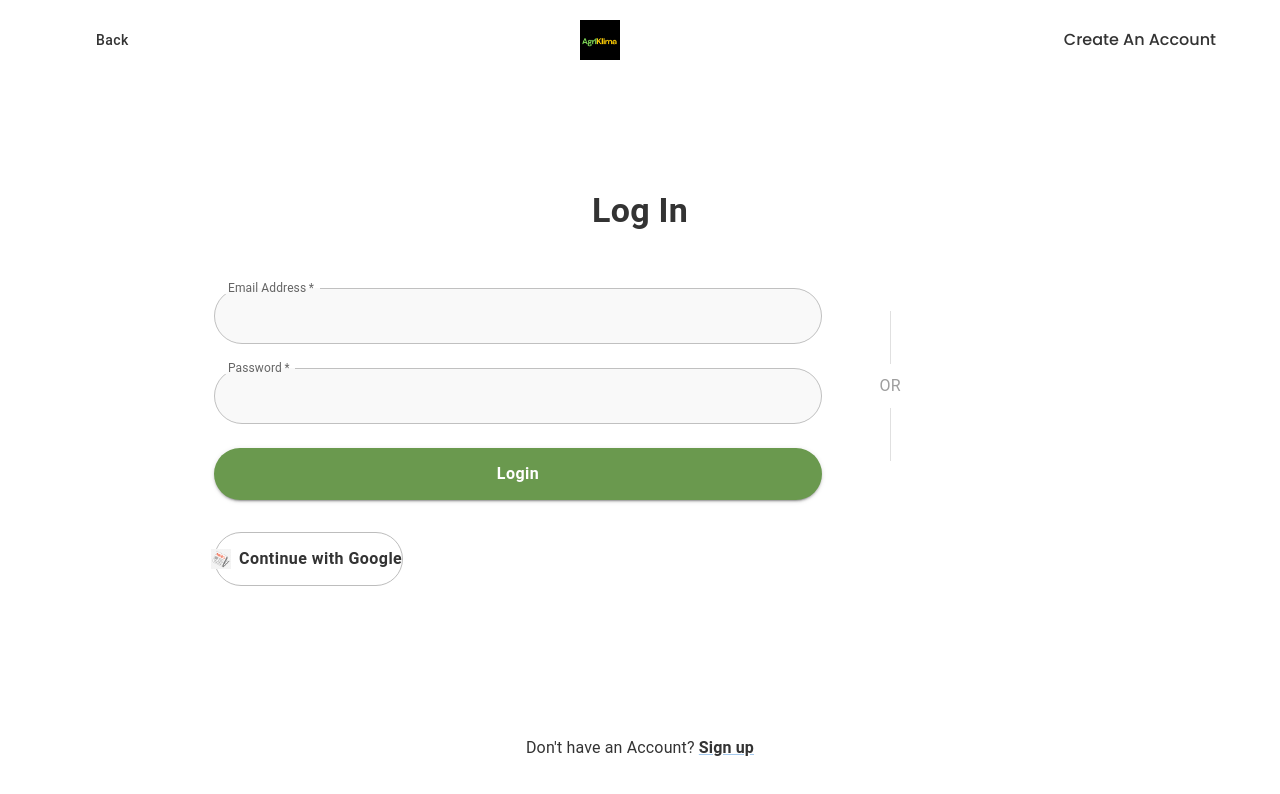
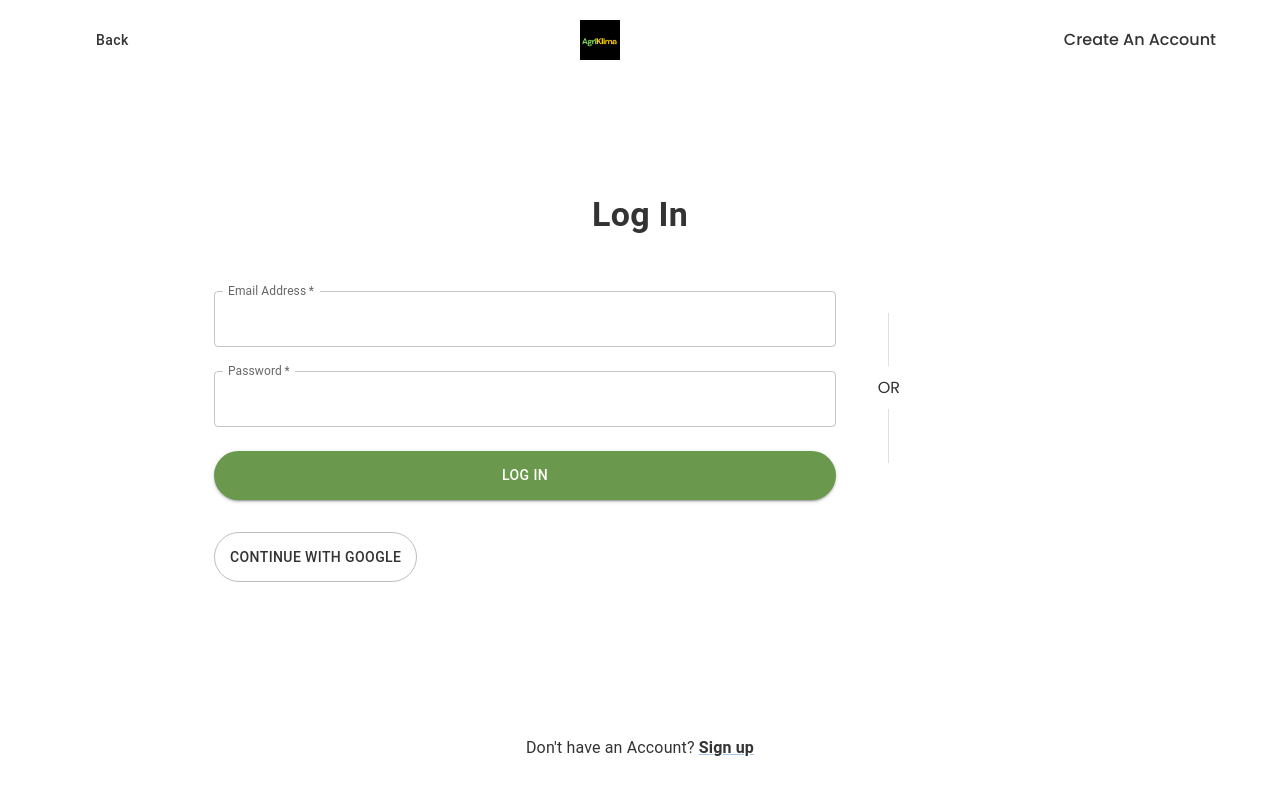
Before and after one commit to Piklar/AgriKlima, a React (Vite) app in the folder AgriKlima-FE/: page /login in a window 1280 px wide. Shown: the top 794 px of the page. Built offline with nearby package versions, Linux system fonts and the light colour scheme; some icons are missing.

Commit message:
fix(user): ensure getProfile sends user object directly

```diff
--- a/AgriKlima-FE/src/pages/LoginPage.jsx
+++ b/AgriKlima-FE/src/pages/LoginPage.jsx
@@ -1,5 +1,5 @@
-import React, { useState } from 'react';
-import { useNavigate } from 'react-router-dom';
+import React, { useState, useEffect } from 'react';
+import { useNavigate, Link as RouterLink } from 'react-router-dom';
 import { Container, Box, Typography, TextField, Button, Divider, Link as MuiLink, Grid, InputAdornment } from '@mui/material';
 import { useAuth } from '../context/AuthContext';
 import Swal from 'sweetalert2';
@@ -9,90 +9,64 @@ import ArrowBackIcon from '@mui/icons-material/ArrowBack';
 import EmailOutlinedIcon from '@mui/icons-material/EmailOutlined';
 import LockOutlinedIcon from '@mui/icons-material/LockOutlined';
 import logo from '../assets/logo.png';
-import googleLogo from '../assets/images/google-logo.png';
 
 const LoginPage = () => {
   const navigate = useNavigate();
-  const { login } = useAuth();
+  const { login, isAuthenticated, user, loading } = useAuth();
 
-  // State for form inputs and loading
   const [email, setEmail] = useState('');
   const [password, setPassword] = useState('');
-  const [loading, setLoading] = useState(false);
+  const [isSubmitting, setIsSubmitting] = useState(false);
 
-  // Common styles for input fields and buttons
-  const inputStyles = {
-    '& .MuiOutlinedInput-root': {
-      borderRadius: '30px',
-      backgroundColor: '#f9f9f9'
-    }
-  };
-
-  const buttonStyles = {
-    borderRadius: '30px',
-    padding: '12px 0',
-    textTransform: 'none',
-    fontSize: '16px',
-    fontWeight: '600'
-  };
-
-  // Handle login form submit with real API call
-  const handleLogin = async (e) => {
-    e.preventDefault();
-    setLoading(true);
-    try {
-      // Call the login function from AuthContext with the user's input
-      const user = await login(email, password);
-
+  // Watch for successful authentication and redirect
+  useEffect(() => {
+    if (isAuthenticated && user) {
       Swal.fire({
         title: 'Login Successful!',
         text: `Welcome back, ${user.firstName}!`,
         icon: 'success',
-        timer: 2000,
+        timer: 1500,
         showConfirmButton: false
       });
 
-      // Intelligent redirect based on user role
       if (user.isAdmin) {
         navigate('/admin/crops');
       } else {
         navigate('/dashboard');
       }
+    }
+  }, [isAuthenticated, user, navigate]);
+
+  const handleLogin = async (e) => {
+    e.preventDefault();
+    setIsSubmitting(true);
+    try {
+      await login(email, password);
+      // Success handled by useEffect
     } catch (error) {
-      console.error("Login error:", error);
-      const errorMessage = error.response?.data?.error || "An unexpected error occurred. Please try again.";
+      const errorMessage = error.response?.data?.error || "An unexpected error occurred.";
       Swal.fire('Login Failed', errorMessage, 'error');
-    } finally {
-      setLoading(false);
+      setIsSubmitting(false);
     }
+    // Don't set isSubmitting to false on success, as navigation will occur
   };
+
+  // If still checking token, or already logged in, don't show form
+  if (loading) return <Typography>Loading...</Typography>;
+  if (isAuthenticated) { navigate('/dashboard'); return null; }
 
   return (
     <Box sx={{ backgroundColor: 'white', minHeight: '100vh', display: 'flex', flexDirection: 'column' }}>
-      {/* 1. Header Section */}
       <Container maxWidth="lg">
         <Box sx={{ display: 'flex', justifyContent: 'space-between', alignItems: 'center', padding: '20px 0' }}>
-          <Button
-            startIcon={<ArrowBackIcon />}
-            onClick={() => navigate(-1)}
-            sx={{ color: 'var(--dark-text)', textTransform: 'none' }}
-          >
-            Back
-          </Button>
+          <Button startIcon={<ArrowBackIcon />} onClick={() => navigate(-1)} sx={{ color: 'var(--dark-text)', textTransform: 'none' }}>Back</Button>
           <img src={logo} alt="AgriKlima Logo" style={{ height: '40px' }} />
-          <MuiLink href="/signup" underline="hover" sx={{ color: 'var(--dark-text)', fontWeight: 500 }}>
-            Create An Account
-          </MuiLink>
+          <MuiLink component={RouterLink} to="/signup" underline="hover" sx={{ color: 'var(--dark-text)', fontWeight: 500 }}>Create An Account</MuiLink>
         </Box>
       </Container>
-
-      {/* 2. Main Login Form Section */}
       <Container maxWidth="md" sx={{ flexGrow: 1, display: 'flex', flexDirection: 'column', justifyContent: 'center' }}>
-        <Typography variant="h4" sx={{ textAlign: 'center', mb: 5, fontWeight: 600 }}>
-          Log In
-        </Typography>
+        <Typography variant="h4" sx={{ textAlign: 'center', mb: 5, fontWeight: 600 }}>Log In</Typography>
         <Grid container alignItems="center" spacing={4}>
-          {/* Left Side: Email/Password Form */}
           <Grid item xs={12} md={5}>
             <Box component="form" noValidate autoComplete="off" onSubmit={handleLogin}>
               <TextField
@@ -100,7 +74,6 @@ const LoginPage = () => {
                 required
                 label="Email Address"
                 margin="normal"
-                sx={inputStyles}
                 value={email}
                 onChange={(e) => setEmail(e.target.value)}
                 InputProps={{
@@ -108,7 +81,7 @@ const LoginPage = () => {
                     <InputAdornment position="start">
                       <EmailOutlinedIcon sx={{ color: 'grey.500' }} />
                     </InputAdornment>
-                  ),
+                  )
                 }}
               />
               <TextField
@@ -117,7 +90,6 @@ const LoginPage = () => {
                 type="password"
                 label="Password"
                 margin="normal"
-                sx={inputStyles}
                 value={password}
                 onChange={(e) => setPassword(e.target.value)}
                 InputProps={{
@@ -125,66 +97,34 @@ const LoginPage = () => {
                     <InputAdornment position="start">
                       <LockOutlinedIcon sx={{ color: 'grey.500' }} />
                     </InputAdornment>
-                  ),
+                  )
                 }}
               />
               <Button
                 type="submit"
                 fullWidth
                 variant="contained"
-                disabled={loading}
-                sx={{
-                  ...buttonStyles,
-                  mt: 2,
-                  backgroundColor: 'var(--primary-green)',
-                  '&:hover': {
-                    backgroundColor: 'var(--light-green)'
-                  }
-                }}
+                disabled={isSubmitting}
+                sx={{ mt: 2, py: 1.5, borderRadius: '30px', bgcolor: 'var(--primary-green)', '&:hover': { bgcolor: 'var(--light-green)' } }}
               >
-                {loading ? 'Logging in...' : 'Login'}
+                {isSubmitting ? 'Logging in...' : 'Log In'}
               </Button>
             </Box>
           </Grid>
-
-          {/* Center Divider */}
           <Grid item xs={12} md={2} sx={{ textAlign: 'center' }}>
-            <Divider orientation="vertical" sx={{ height: '150px', display: { xs: 'none', md: 'inline-flex' } }}>
-              <Typography sx={{ px: 2, color: 'grey.500' }}>OR</Typography>
-            </Divider>
-            <Divider sx={{ display: { xs: 'block', md: 'none' }, my: 2 }}>
-              <Typography sx={{ color: 'grey.500' }}>OR</Typography>
-            </Divider>
+            <Divider orientation="vertical" sx={{ height: '150px', display: { xs: 'none', md: 'inline-flex' } }}>OR</Divider>
+            <Divider sx={{ display: { xs: 'block', md: 'none' }, my: 2 }}>OR</Divider>
           </Grid>
-
-          {/* Right Side: Social Login */}
           <Grid item xs={12} md={5}>
-            <Button
-              fullWidth
-              variant="outlined"
-              startIcon={<img src={googleLogo} alt="Google" style={{ height: '20px' }} />}
-              sx={{
-                ...buttonStyles,
-                color: 'var(--dark-text)',
-                borderColor: 'grey.400',
-                justifyContent: 'center',
-                '&:hover': {
-                  borderColor: 'var(--dark-text)',
-                  backgroundColor: 'rgba(0, 0, 0, 0.04)'
-                }
-              }}
-            >
-              Continue with Google
-            </Button>
+            {/* Google Login would have its own handler */}
+            <Button fullWidth variant="outlined" sx={{ py: 1.5, borderRadius: '30px', color: 'var(--dark-text)', borderColor: 'grey.400' }}>Continue with Google</Button>
           </Grid>
         </Grid>
       </Container>
-
-      {/* 3. Footer Link Section */}
       <Box sx={{ padding: '40px 0', textAlign: 'center' }}>
         <Typography variant="body1">
           Don't have an Account?{' '}
-          <MuiLink href="/signup" underline="always" sx={{ fontWeight: 'bold', color: 'var(--dark-text)' }}>
+          <MuiLink component={RouterLink} to="/signup" underline="always" sx={{ fontWeight: 'bold', color: 'var(--dark-text)' }}>
             Sign up
           </MuiLink>
         </Typography>
--- a/AgriKlima-FE/src/services/api.js
+++ b/AgriKlima-FE/src/services/api.js
@@ -5,13 +5,25 @@ const API = axios.create({
   baseURL: import.meta.env.VITE_API_URL || "https://agriklima-backend.onrender.com",
 });
 
+API.interceptors.request.use((config) => {
+  const token = localStorage.getItem("token");
+  if (token) {
+    config.headers.Authorization = `Bearer ${token}`;
+  }
+  return config;
+});
+
+export default API;
+
 // ---- USER ROUTES ----
 export const registerUser = (data) => API.post("/users/register", data);
 export const loginUser = (data) => API.post("/users/login", data);
 
 // Token-based requests
 export const getProfile = (token) =>
-  API.get("/users/details", { headers: { Authorization: `Bearer ${token}` } });
+  API.get("/users/details", { headers: { Authorization: `Bearer ${token}` } })
+    .then(res => console.log(res.data))
+    .catch(err => console.error(err));
 
 export const resetPassword = (token, data) =>
   API.patch("/users/resetPassword", data, {
```
Also changed, not shown: AgriKlima-FE/src/context/AuthContext.jsx (+20 -25 lines), 2 other files (tests, documents, lock files or other folders).
